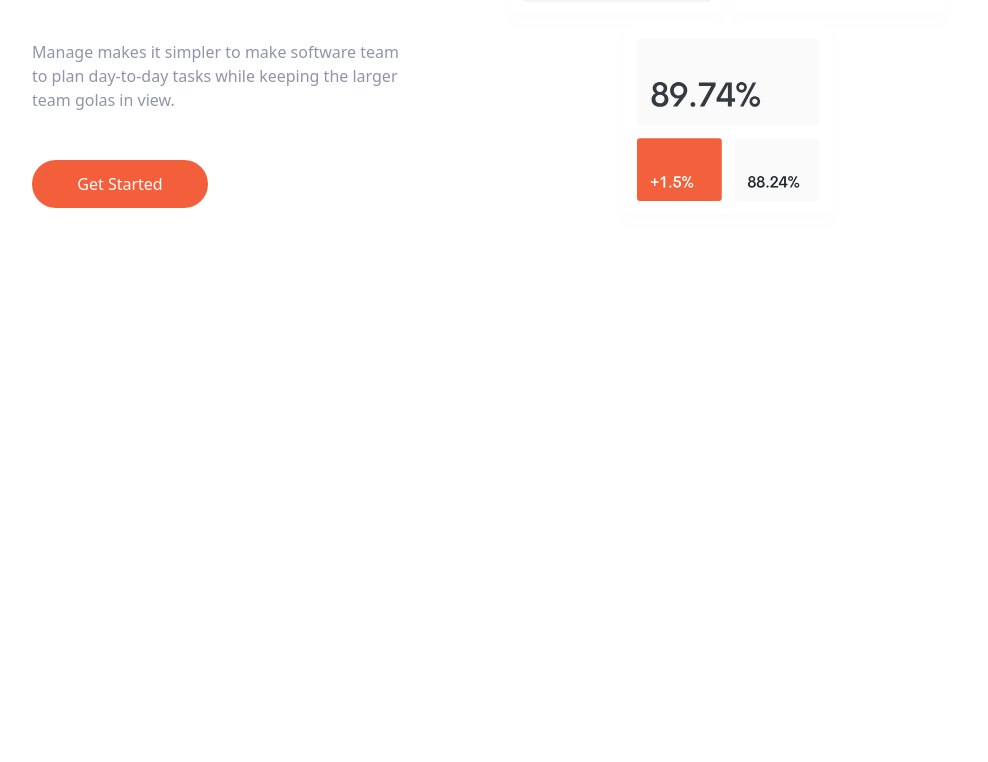
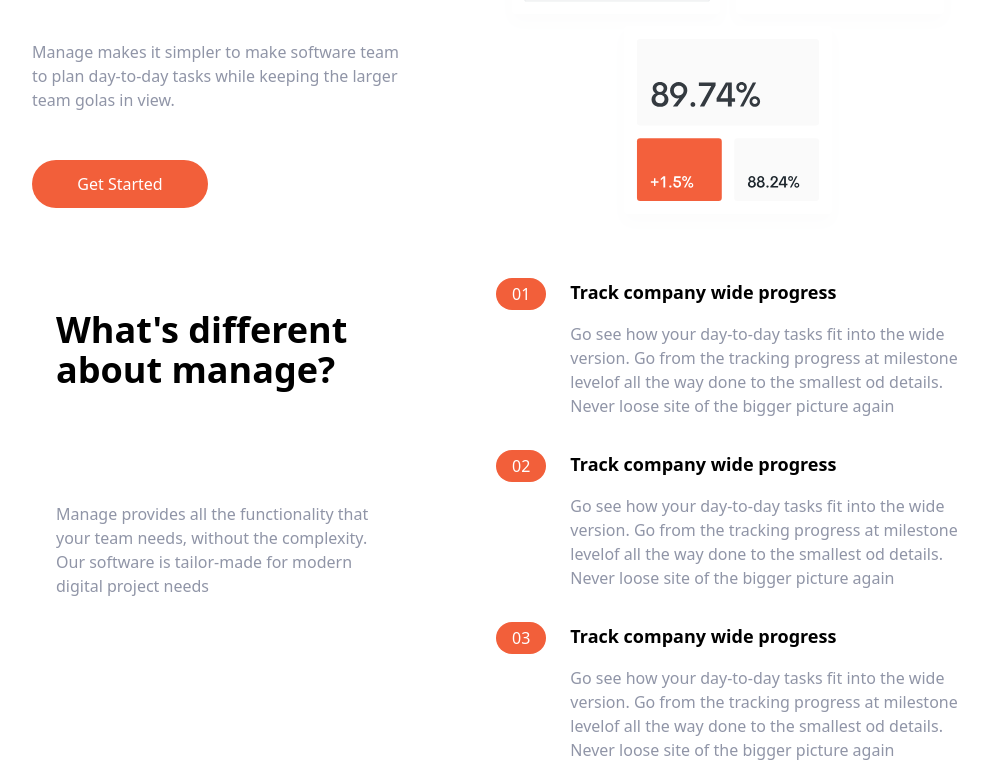
Before and after one commit to mnkshruthi/Traversy-Media, a React (Create React App) app: page / in a window 1280 px wide. Shown: the part 314-1076 px from the top of the page, without its empty margins (144-1132 px from the left). Before the commit the page ends 800 px from the top, so only its background shows below. Built offline with nearby package versions, Linux system fonts and the light colour scheme.

Commit message:
features component

```diff
--- a/src/App.js
+++ b/src/App.js
@@ -1,5 +1,6 @@
 // import Expenses from "./Components/Expenses/Expenses";
 // import Navbar from "./Components/Usaii/Navbar";
+import YouTubeFeatures from "./YouTube/YouTubeFeatures";
 import YouTubeHero from "./YouTube/YouTubeHero";
 import YouTubeNavBar from "./YouTube/YouTubeNavBar";
 
@@ -36,6 +37,7 @@ function App() {
       <Expenses expenses={expenses} /> */}
       <YouTubeNavBar />
       <YouTubeHero />
+      <YouTubeFeatures />
     </div>
   );
 }
--- /dev/null
+++ b/src/YouTube/YouTubeFeatures.js
@@ -0,0 +1,101 @@
+import React from "react";
+
+export default function YouTubeFeatures() {
+  return (
+    // Features section
+    <section id="features">
+      {/* flex container */}
+      <div className="container flex flex-col px-4 mx-auto mt-10 space-y-12 md:flex-row md:space-y-0">
+        {/* What's different */}
+        <div className="flex flex-col space-y-12 md:w-1/2 ">
+          <h1 className="max-w-md font-bold text-center text-4xl p-8 md:text-left">
+            What's different about manage?
+          </h1>
+          <p className="max-w-sm text-darkGreyishBlue p-8 md:text-left">
+            Manage provides all the functionality that your team needs, without
+            the complexity. Our software is tailor-made for modern digital
+            project needs
+          </p>
+        </div>
+        {/* Numbered list */}
+        <div className="flex flex-col space-y-8 md:w-1/2">
+          {/* List Item 1 */}
+          <div className="flex flex-col space-y-3 md:space-y-0 md:space-x-6 md:flex-row">
+            {/* Heading */}
+            <div className="rounded-l-full bg-brightRedSupLight md:bg-transparent">
+              <div className=" flex items-center space-x-2">
+                <div className="bg-brightRed text-white py-2 px-4 pt-2 rounded-full baseline hover:bg-brightRedLight md:py-1">
+                  01
+                </div>
+                <h3 className="text-base font-bold md:mb-4 md:hidden">
+                  Track company wide progress
+                </h3>
+              </div>
+            </div>
+            <div>
+              <h3 className="hidden mb-4 text-lg font-bold md:block">
+                Track company wide progress
+              </h3>
+              <p className="text-darkGreyishBlue">
+                Go see how your day-to-day tasks fit into the wide version. Go
+                from the tracking progress at milestone levelof all the way done
+                to the smallest od details. Never loose site of the bigger
+                picture again
+              </p>
+            </div>
+          </div>
+          {/* List Item 2 */}
+          <div className="flex flex-col space-y-3 md:space-y-0 md:space-x-6 md:flex-row">
+            {/* Heading */}
+            <div className="rounded-l-full bg-brightRedSupLight md:bg-transparent">
+              <div className=" flex items-center space-x-2">
+                <div className="bg-brightRed text-white py-2 px-4 pt-2 rounded-full baseline hover:bg-brightRedLight md:py-1">
+                  02
+                </div>
+                <h3 className="text-base font-bold md:mb-4 md:hidden">
+                  Advanced built in reports
+                </h3>
+              </div>
+            </div>
+            <div>
+              <h3 className="hidden mb-4 text-lg font-bold md:block">
+                Track company wide progress
+              </h3>
+              <p className="text-darkGreyishBlue">
+                Go see how your day-to-day tasks fit into the wide version. Go
+                from the tracking progress at milestone levelof all the way done
+                to the smallest od details. Never loose site of the bigger
+                picture again
+              </p>
+            </div>
+          </div>
+          {/* List Item 3 */}
+          <div className="flex flex-col space-y-3 md:space-y-0 md:space-x-6 md:flex-row">
+            {/* Heading */}
+            <div className="rounded-l-full bg-brightRedSupLight md:bg-transparent">
+              <div className=" flex items-center space-x-2">
+                <div className="bg-brightRed text-white py-2 px-4 pt-2 rounded-full baseline hover:bg-brightRedLight md:py-1">
+                  03
+                </div>
+                <h3 className="text-base font-bold md:mb-4 md:hidden">
+                  Track company wide progress
+                </h3>
+              </div>
+            </div>
+            <div>
+              <h3 className="hidden mb-4 text-lg font-bold md:block">
+                Track company wide progress
+              </h3>
+              <p className="text-darkGreyishBlue">
+                Go see how your day-to-day tasks fit into the wide version. Go
+                from the tracking progress at milestone levelof all the way done
+                to the smallest od details. Never loose site of the bigger
+                picture again
+              </p>
+            </div>
+          </div>
+        </div>
+      </div>
+    </section>
+  );
+}
```
